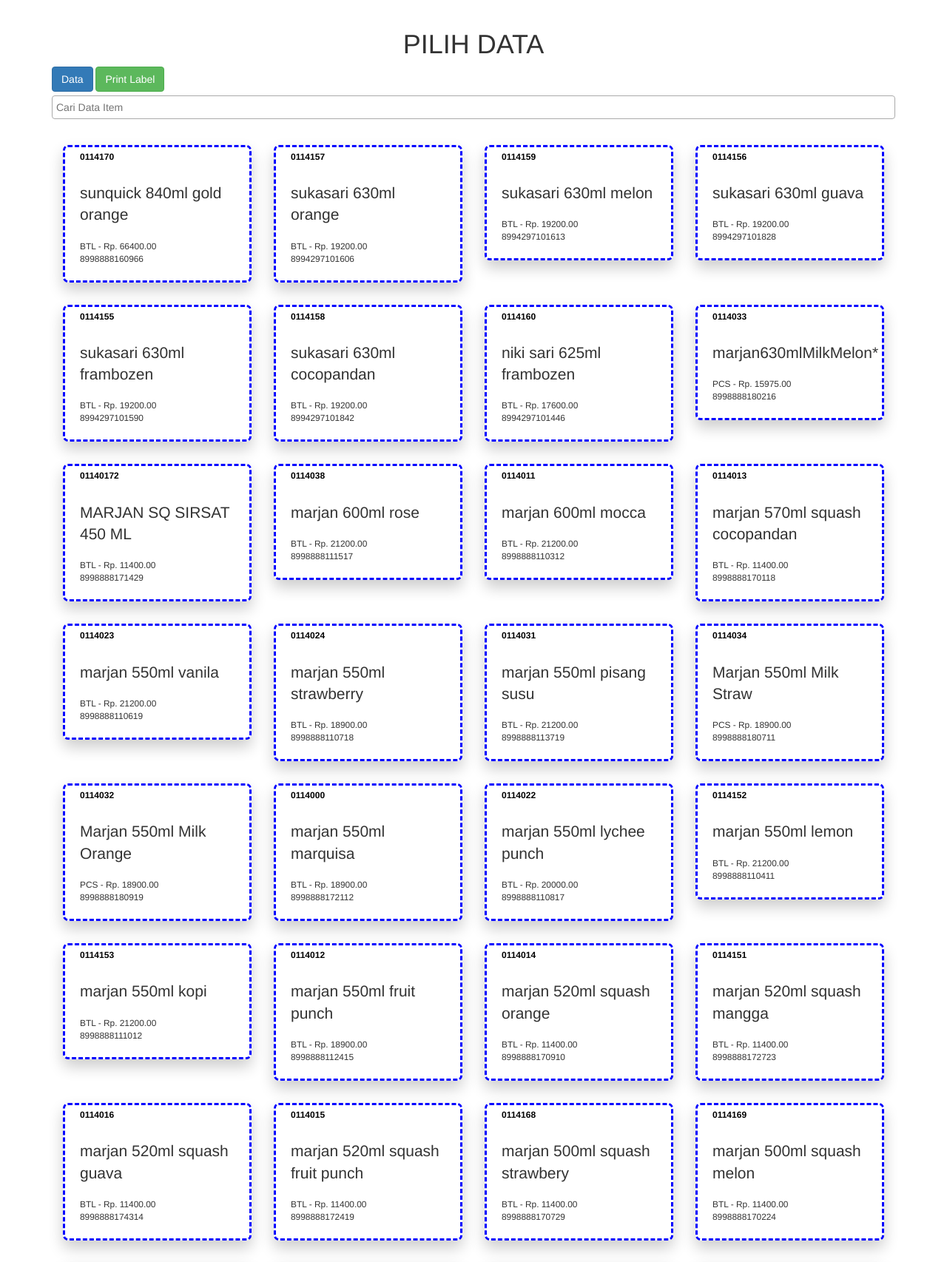
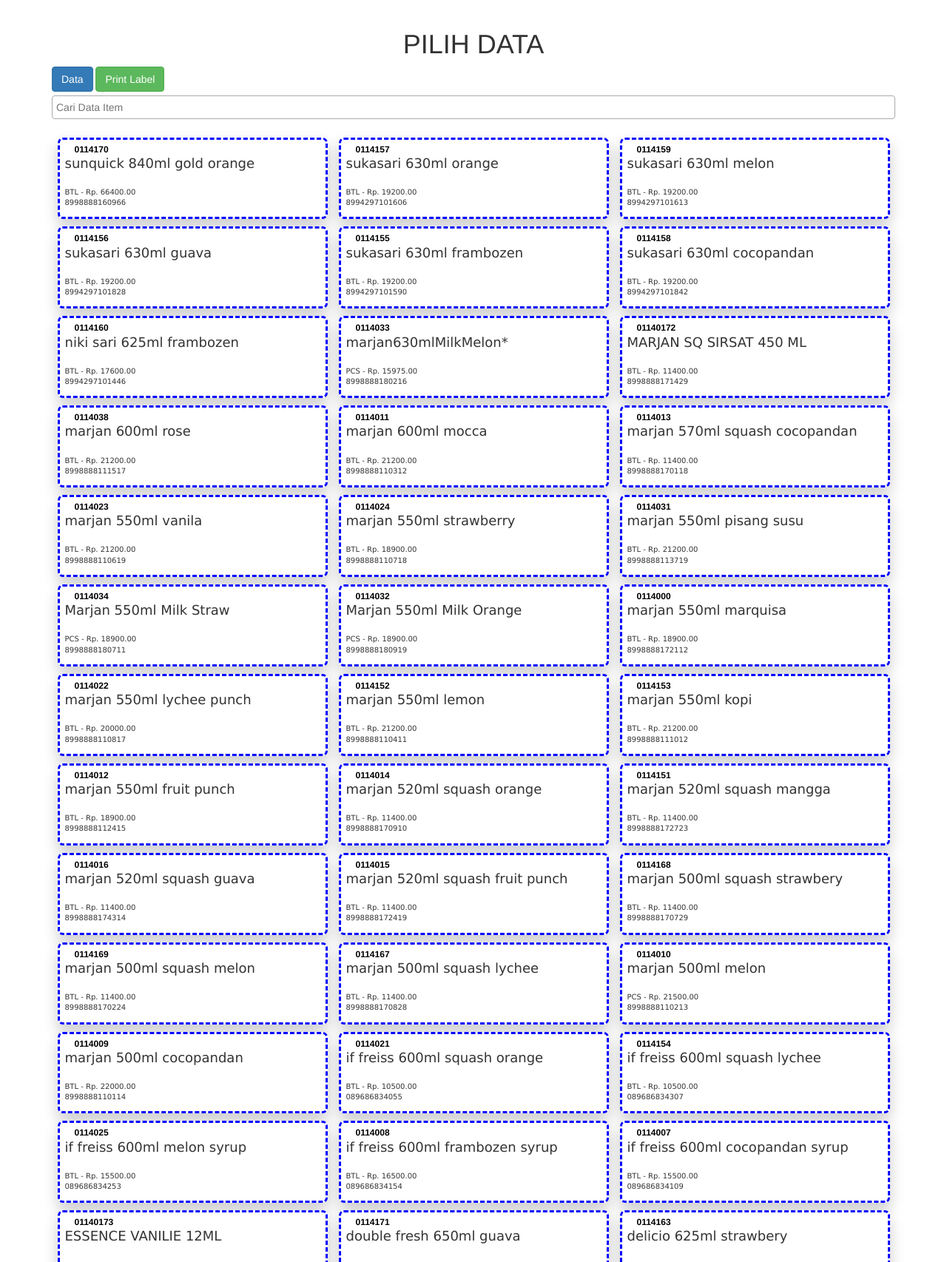
Before and after one commit to dearizkyindrawan/ppweb22_2013030027, a PHP site: page /print.php in a window 1280 px wide. Shown: the top 1706 px of the page at 74% size. Run offline with PHP 8.4, Linux system fonts and the light colour scheme; data comes from the database, SQL or seed files in the repository; some libraries are stand-ins or nearby versions.

Commit message:
update uas

```diff
--- a/uas_deriz/get_print.php
+++ b/uas_deriz/get_print.php
@@ -14,7 +14,7 @@
 
    while ($row = $query ->fetch_object()) {
     $output.= '
-        <div class="col-xs-12 col-sm-6 col-md-4 col-lg-3">
+        <div class="col-4">
             <div class="offer offer-radius offer-warning">
                 <div class="shape">
                     <div class="shape-text">
@@ -22,10 +22,10 @@
                     </div>
                 </div>
                 <div class="offer-content">
-                    <h3 class="lead">'.$row->nama.'</h3>
+                    <p class="lead"><font  size="4">'.$row->nama.'</font></p>
                     <p>
-                        <small> '.$row->satuan.' -  Rp. '.$row->harga.'<br> '.$row->barcode.'
-                        </small>
+                        <font size="1"> '.$row->satuan.' -  Rp. '.$row->harga.'<br> '.$row->barcode.'
+                        </font>
                     </p>
                 </div>
             </div>
@@ -33,12 +33,6 @@
     }
 
 
-}else{
-    $output .= '
-    <tr>
-        <td colspan="5" align="center">No Data Found</td>
-    </tr>
-    ';
 }
 echo $output;
 ?>
--- a/uas_deriz/style.css
+++ b/uas_deriz/style.css
@@ -5,7 +5,7 @@
     transform:rotate(0deg);
 }
 .offer{
-    background:#fff; border:3px dashed; #ddd; box-shadow: 0 10px 20px rgba(0, 0, 0, 0.2); margin: 15px 0; overflow:hidden;
+    background:#fff; border:3px dashed; #ddd; box-shadow: 0 10px 20px rgba(0, 0, 0, 0.2); margin: 5px 0; overflow:hidden;
 }
 .offer:hover {
     -webkit-transform: scale(1.1);
@@ -57,7 +57,9 @@
     transform:rotate(0deg);
 }
 .offer-content{
-    padding: 10px 20px;
+    font-size: small;
+    font-family: Verdana;
+    padding: 2px 7px;
 }
 @media (min-width: 487px) {
   .container {
```
